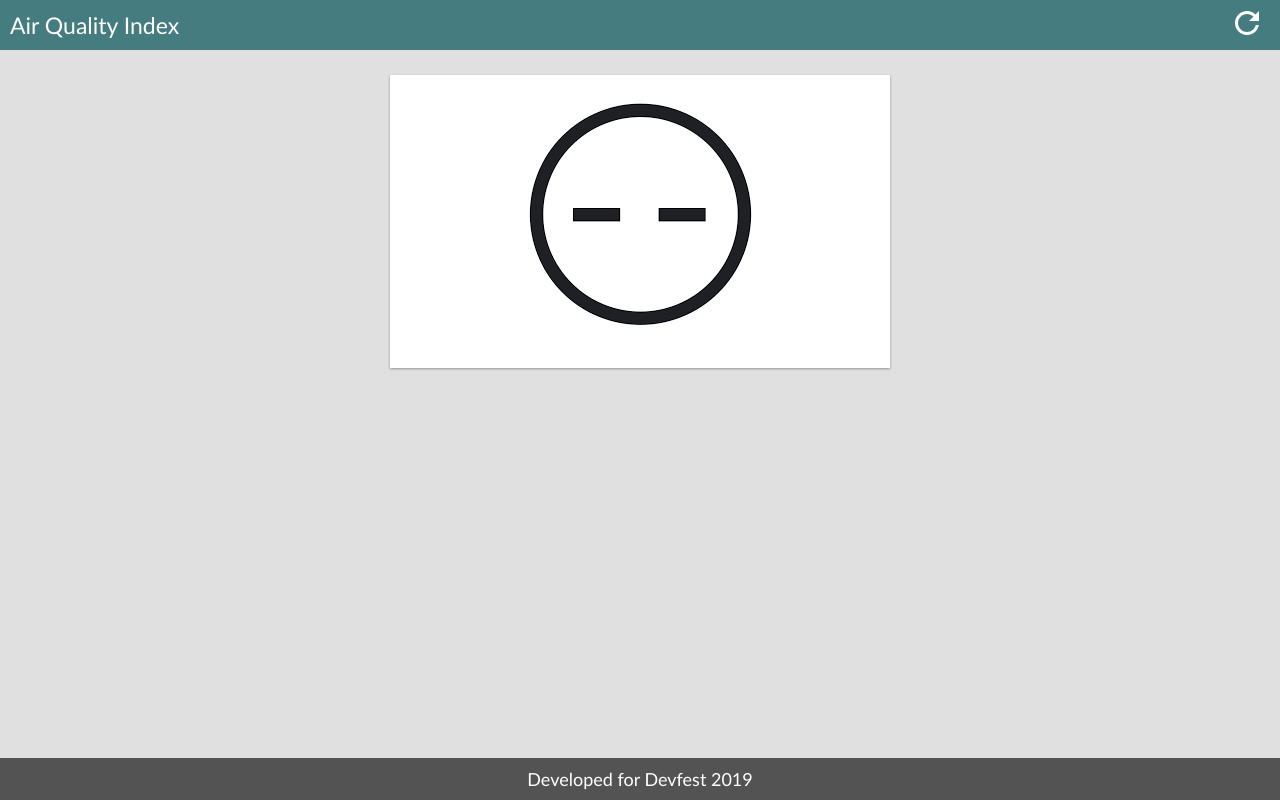
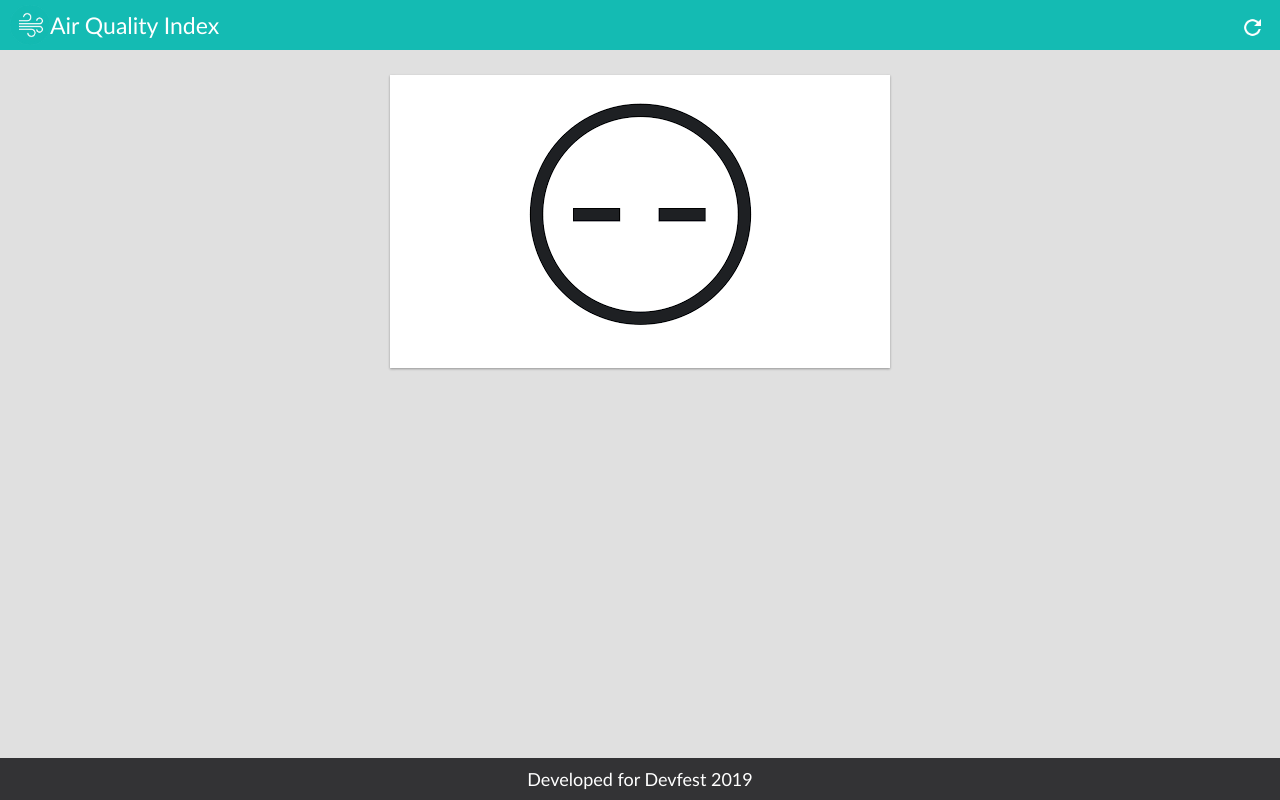
Before and after one commit to AwaisKamran/progressive-web-app-demo, an Angular app in the folder app/: page / in a window 1280 px wide. Built offline with nearby package versions, Linux system fonts and the light colour scheme; no server answers.

Commit message:
Progressive Web App: logo added and styles updated

```diff
--- a/app/src/index.html
+++ b/app/src/index.html
@@ -7,19 +7,17 @@
   <title>Air Quality Index</title>
   <base href="/">
   <link rel="icon" type="image/x-icon" href="favicon.ico">
+
   <!-- App manifest -->
   <link rel="manifest" href="manifest.json">
-  <!-- Add to home screen for Safari on iOS -->
-  <meta name="apple-mobile-web-app-capable" content="yes">
-  <meta name="apple-mobile-web-app-status-bar-style" content="black">
-  <meta name="apple-mobile-web-app-title" content="Air Quality Index">
-  <!-- Windows tile icon -->
-  <meta name="msapplication-TileColor" content="#2F3BA2">
 </head>
 <body>
   <header class="header">
-    <div class="float-left aqi-heading">Air Quality Index</div>
-    <div class="float-right refresh-icon"><img src="./assets/images/refresh.png" /></div>
+    <img src="assets/images/logo.png" class="float-left logo" width="40" />
+    <div class="float-left aqi-heading">
+      Air Quality Index
+    </div>
+    <div class="float-right refresh-icon"><img src="./assets/images/refresh.png" width="25" /></div>
     <div class="clear-both"></div>
   </header>
 
--- a/app/src/styles.css
+++ b/app/src/styles.css
@@ -2,7 +2,7 @@
     height: 50px;
     line-height: 50px;
     color: white;
-    background-color: #447c7f;
+    background-color: #14bbb3;
     padding-left: 10px;
     font-family: Calibri;
     font-weight: 100;
@@ -15,6 +15,10 @@ body{
     overflow: hidden;
 }
 
+.logo{
+    margin-top: 5px;
+}
+
 .root-padding{
     padding: 10px
 }
@@ -24,7 +28,7 @@ footer{
     bottom: 0px;
     text-align: center;
     width: 100%;
-    background-color: #535354;
+    background-color: #333335;
     color: white;
     padding-top: 10px;
     padding-bottom: 10px;
@@ -47,6 +51,6 @@ footer{
 
 .refresh-icon{
     margin-right: 15px;
-    margin-top: 5px;
+    margin-top: 6px;
     cursor: pointer;
 }
```
Also changed, not shown: app/src/assets/images/logo.png (added), app/src/manifest.json, 1 other file (tests, documents, lock files or other folders).
